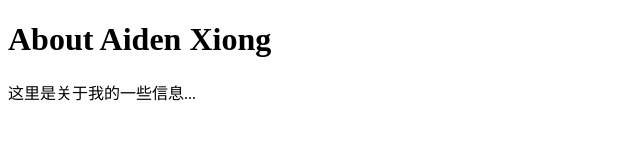
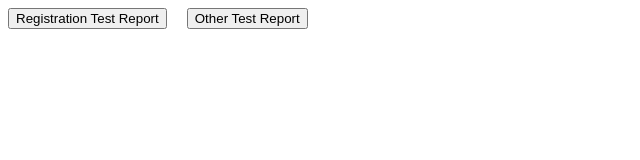
Before and after one commit to aidening/aidening.github.io, a plain HTML site: page about/index.html in a window 1280 px wide. Shown: the whole page, without its empty margins (0-640 px from the left). Drawn offline with Linux system fonts and the light colour scheme.

Commit message:
feat: 新增注册按钮 & 其他测试按钮

```diff
--- a/about/index.html
+++ b/about/index.html
@@ -4,8 +4,33 @@
     <meta charset="UTF-8" />
     <title>About Me</title>
   </head>
+  <style>
+    .btn-container {
+      display: flex;
+      align-items: center;
+    }
+
+    .other-btn {
+      margin-left: 20px;
+    }
+  </style>
   <body>
-    <h1>About Aiden Xiong</h1>
-    <p>这里是关于我的一些信息...</p>
+    <div class="btn-container">
+      <button onclick="handleClickRegistration">Registration Test Report</button>
+      <button class="other-btn" onclick="handleClickOtherBtn">Other Test Report</button>
+    </div>
   </body>
+
+  <script>
+    function handleClickRegistration() {
+      dataLayer.push({
+        event: 'Registration',
+      });
+      alert('You already clicked the registration test report');
+    }
+
+    function handleClickOtherBtn() {
+      alert('This is a test report, do nothing');
+    }
+  </script>
 </html>
```
